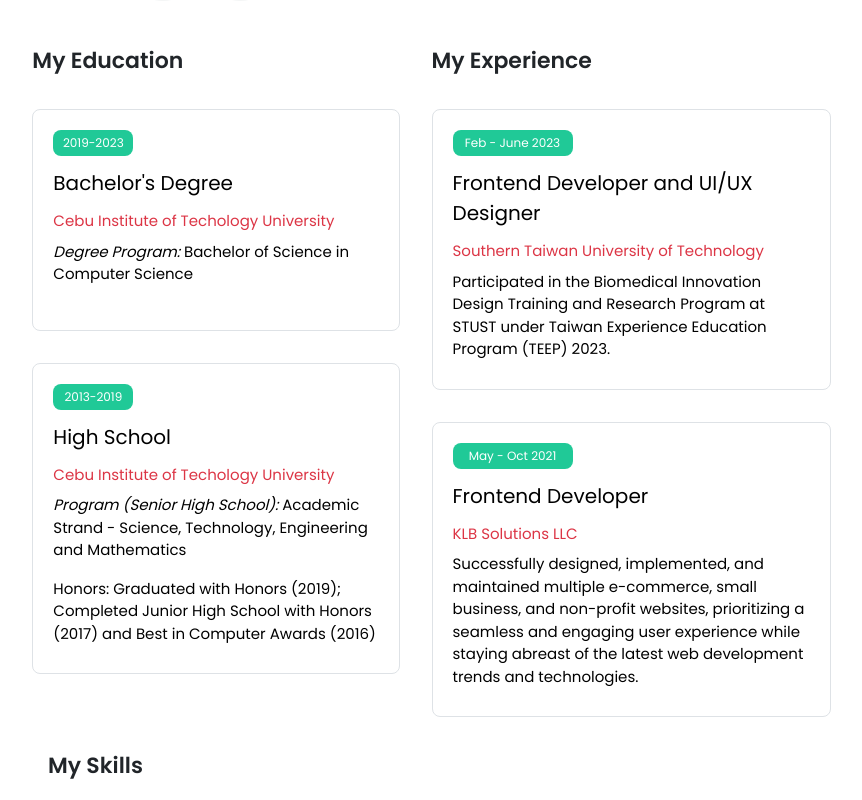
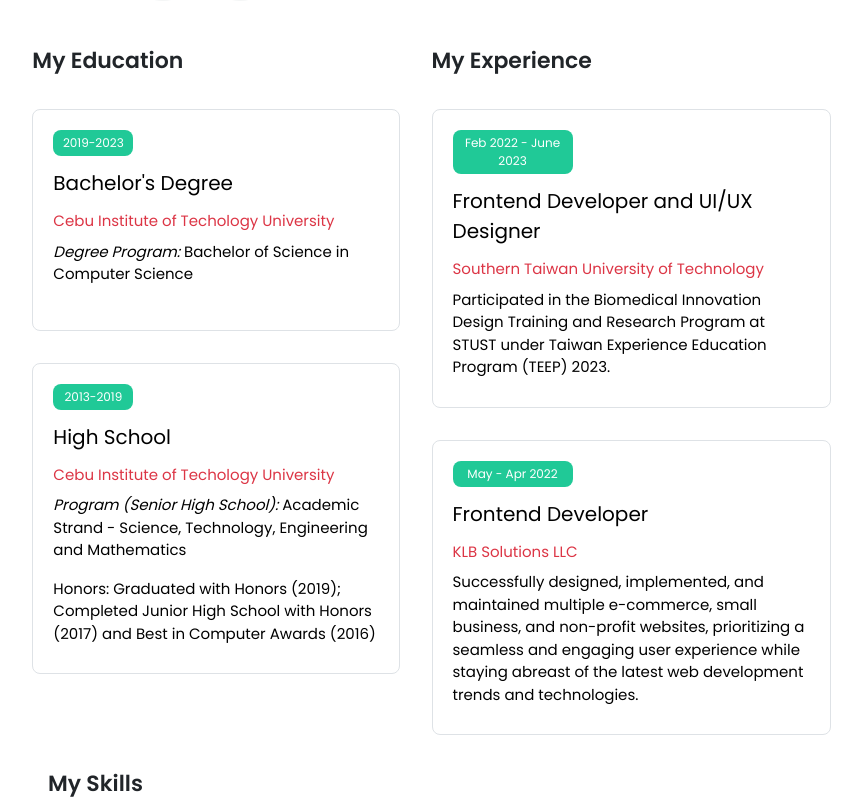
Before and after one commit to fleurdelisseho/MyPortfolio, a React (Vite) app in the folder portfolio/: page / in a window 1280 px wide. Shown: the part 3320-4120 px from the top of the page, without its empty margins (365-1227 px from the left). Built offline with nearby package versions, Linux system fonts and the light colour scheme.

Commit message:
updated experience

```diff
--- a/portfolio/src/constants/index.js
+++ b/portfolio/src/constants/index.js
@@ -150,14 +150,14 @@ export const navLinks = [
 export const experience = [
   {
     id: "internship",
-    year: "Feb - June 2023",
+    year: "Feb 2022 - June 2023",
     company: "Southern Taiwan University of Technology",
     title: "Frontend Developer and UI/UX Designer",
     description: "Participated in the Biomedical Innovation Design Training and Research Program at STUST under Taiwan Experience Education Program (TEEP) 2023."
   },
   {
     id: "fulltime",
-    year: "May - Oct 2021",
+    year: "May - Apr 2022",
     company: "KLB Solutions LLC",
     title: "Frontend Developer",
     description: "Successfully designed, implemented, and maintained multiple e-commerce, small business, and non-profit websites, prioritizing a seamless and engaging user experience while staying abreast of the latest web development trends and technologies."
@@ -261,27 +261,27 @@ export const skillset = [
     {
       id: "web",
       name: "Web Design",
-      value: 85,
+      value: 90,
     },
     {
       id: "html",
       name: "HTML/CSS",
-      value: 95,
+      value: 100,
     },
     {
       id: "js",
       name: "Javascript",
-      value: 75,
+      value: 80,
     },
     {
       id: "react",
       name: "React Js",
-      value: 70,
+      value: 85,
     },
     {
       id: "tailwind",
       name: "Tailwind CSS",
-      value: 80,
+      value: 90,
     },
     {
       id: "react",
```
Also changed, not shown: 1 other file (tests, documents, lock files or other folders).
